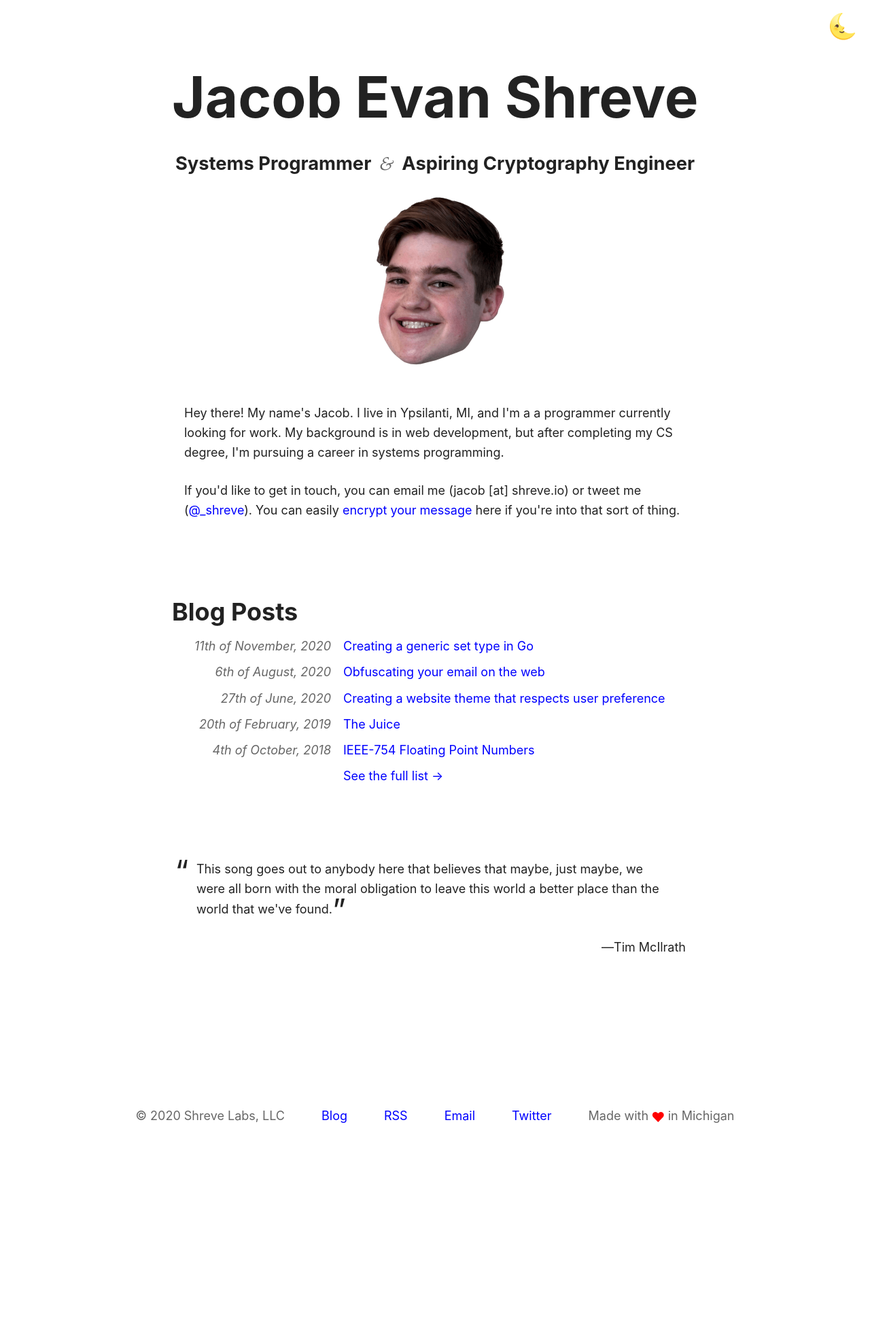
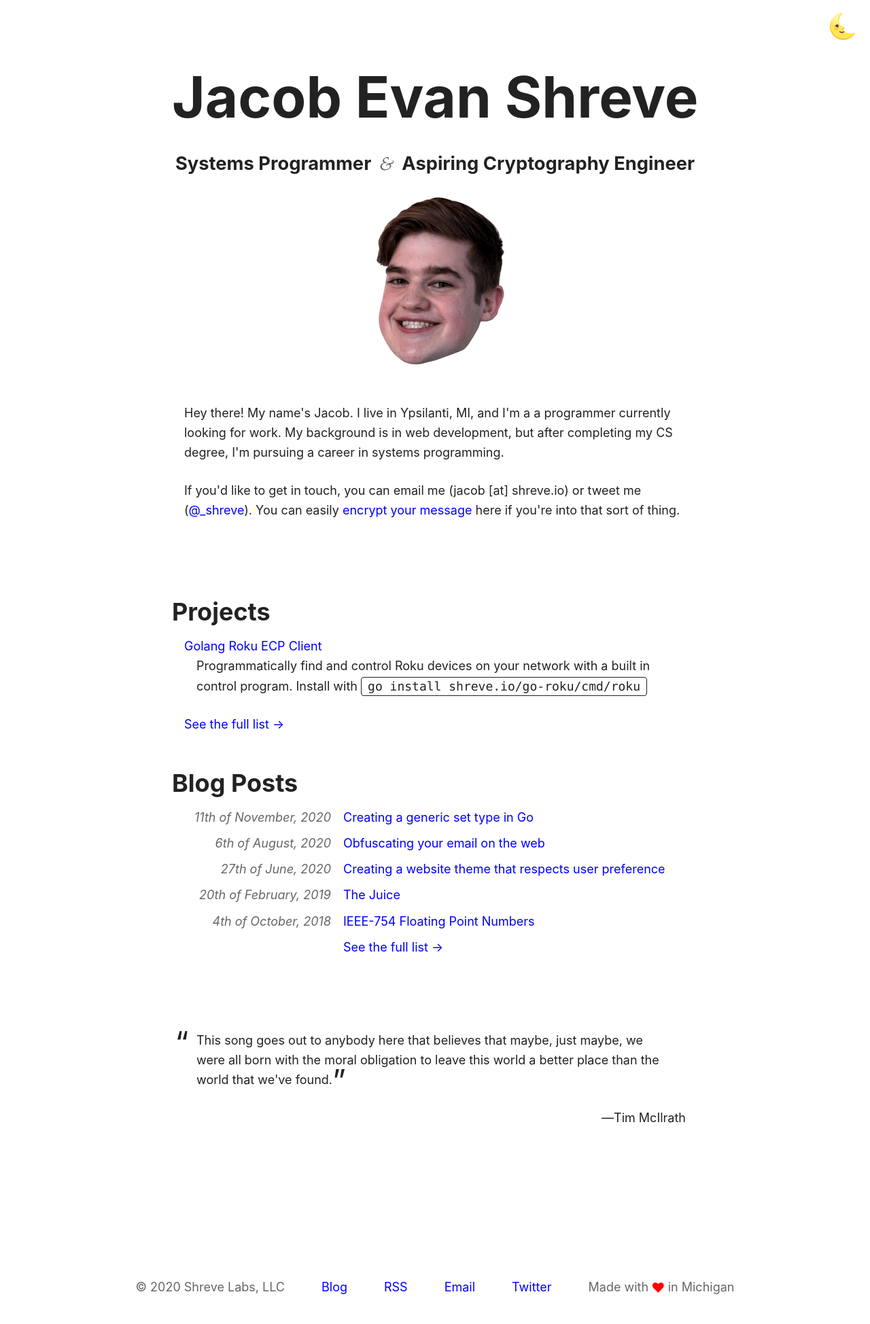
Before and after one commit to shreve/shreve.io, a Jekyll site: the page built from index.html, in a window 1280 px wide. Shown: the whole page at 68% size. Built offline with Jekyll 4.4.1, drawn with Linux system fonts in a browser that asks for light colours; before the commit the page ends 1696 px from its top, so only the background shows below that.

Commit message:
Add projects collection

```diff
--- a/_config.yml
+++ b/_config.yml
@@ -17,6 +17,10 @@ collections:
     output: true
     permalink: /:collection/:title
 
+  projects:
+    output: true
+    permalink: /:title
+
   wsoft:
     output: true
     permalink: /:collection/:title
@@ -25,6 +29,12 @@ defaults:
   -
     scope:
       path: ''
+    values:
+      layout: page
+
+  -
+    scope:
+      type: 'project'
     values:
       layout: page
 
--- a/_layouts/page.html
+++ b/_layouts/page.html
@@ -2,6 +2,10 @@
 <html lang="en">
   <head>
     <meta charset="utf-8">
+    {% if page.gomod %}
+    <meta name="go-import" content="shreve.io/{{ page.gomod }} git https://github.com/shreve/{{ page.gomod }}">
+    <meta http-equiv="refresh" content="0; url=https://github.com/shreve/{{ page.gomod }}">
+    {% endif %}
     <meta http-equiv="X-UA-Compatible" content="IE=edge">
     <meta name="viewport" content="width=device-width, initial-scale=1">
 
--- /dev/null
+++ b/_projects/go-roku.md
@@ -0,0 +1,11 @@
+---
+title: Golang Roku ECP Client
+gomod: go-roku
+description: Programmatically find and control Roku devices on your network with a built in control program. Install with `go install shreve.io/go-roku/cmd/roku`
+---
+
+# {{ page.title }}
+
+{{ page.description | markdownify }}
+
+Source code on [GitHub](https://github.com/shreve/go-roku).  Documentation on [pkg.go.dev](https://pkg.go.dev/github.com/shreve/go-roku).
--- a/_sass/_typography.sass
+++ b/_sass/_typography.sass
@@ -222,6 +222,9 @@ code, code *
     span
       text-align: left
 
+.project-list
+  list-style-type: none
+
 .post-footer
   margin-top: 5rem
 
--- a/index.html
+++ b/index.html
@@ -107,6 +107,22 @@ MzBUMTA6MTA6MDMtMDQ6MDBh0Sj/AAAAAElFTkSuQmCC"/>
   </section> -->
 
   <section>
+    <h3>Projects</h3>
+    <ul class="project-list">
+      {% for project in site.projects  %}
+      <li class="project-list-item">
+        <a href="{{ project.url }}">{{ project.title }}</a>
+        {{ project.description | markdownify }}
+      </li>
+      {% endfor %}
+
+      <li class="blog-project">
+        <a href="/projects">See the full list &#8594;</a>
+      </li>
+    </ul>
+  </section>
+
+  <section>
     <h3>Blog Posts</h3>
     <ul class="blog-post-list">
       {% assign posts = site.posts | sort: 'date' | reverse %}
```
